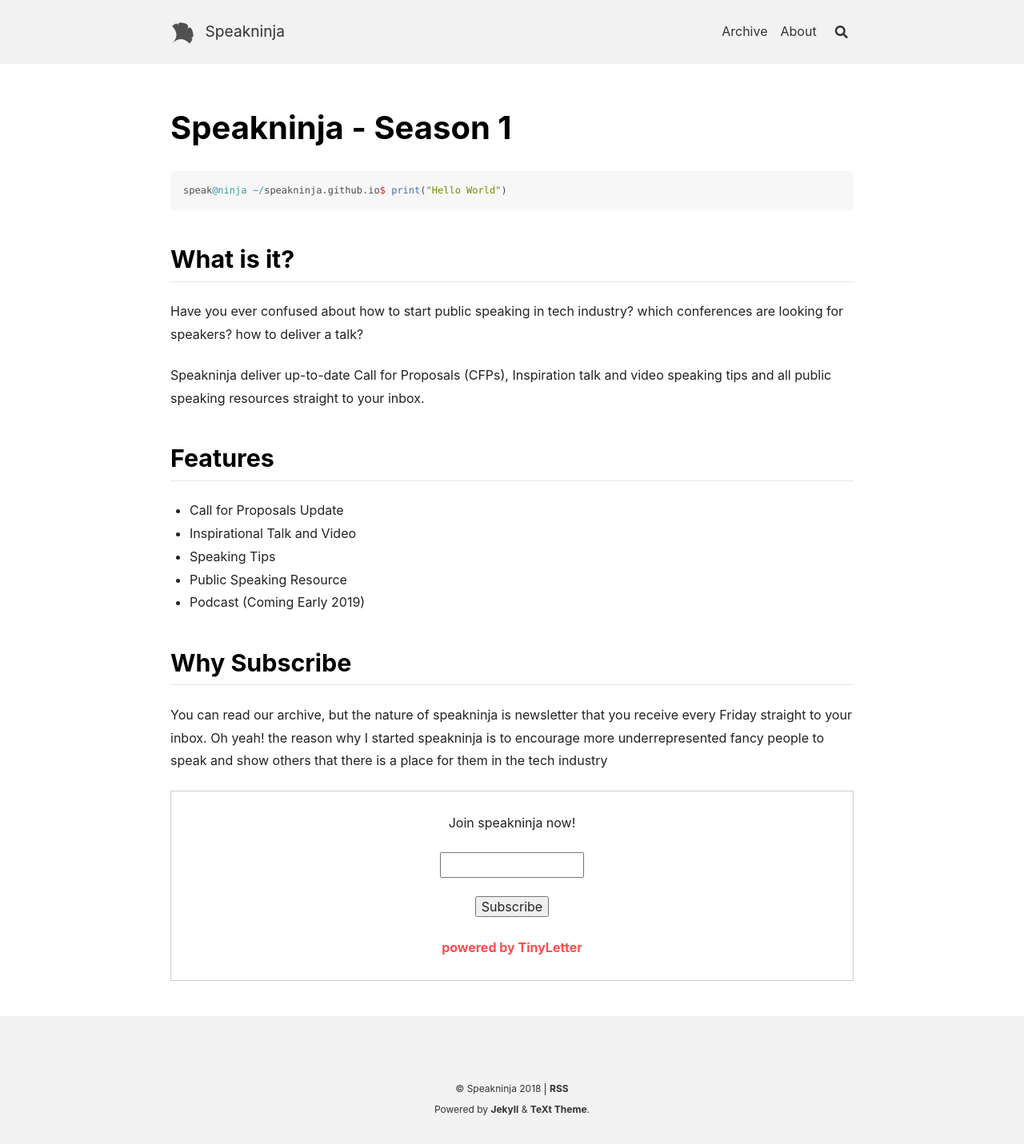
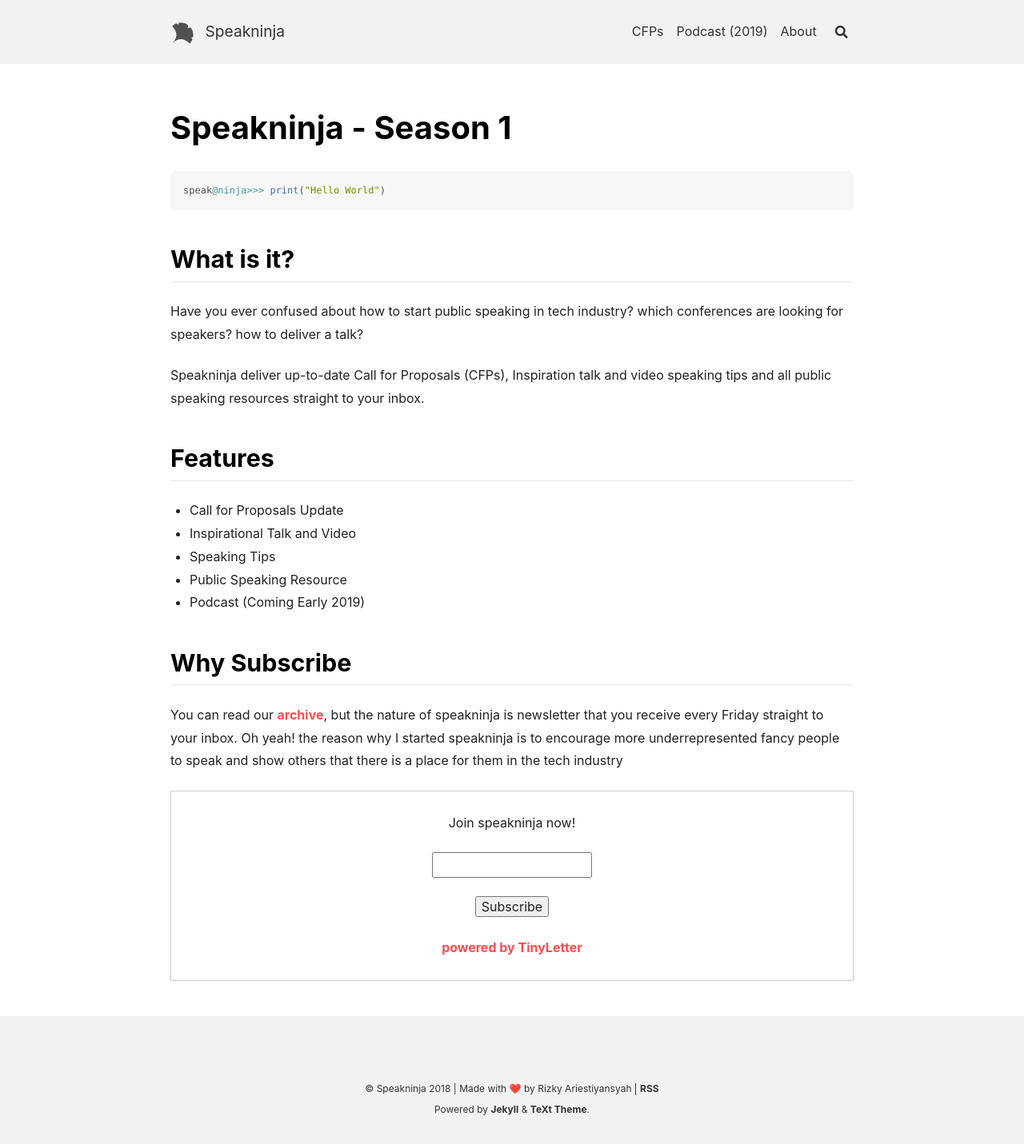
Before and after one commit to speakninja/speakninja.github.io, a Jekyll site: the page built from index.md, in a window 1280 px wide. Shown: the whole page at 80% size. Built offline with Jekyll 4.4.1, drawn with Linux system fonts in a browser that asks for light colours; nearby versions of some CDN libraries.

Commit message:
some update

````diff
--- a/_includes/footer.html
+++ b/_includes/footer.html
@@ -29,7 +29,7 @@
       {%- include snippets/locale-to-string.html locale=site.data.locale.NAV.RSS -%}
       {%- assign _locale_nav_rss = __return -%}
       <p class="menu menu--center">
-        <span>© {{ site.title }} {{ site.data.locale.COPYRIGHT_DATES }}</span>
+        <span>© {{ site.title }} {{ site.data.locale.COPYRIGHT_DATES }} | Made with ❤️ by Rizky Ariestiyansyah</span>
         <a type="application/rss+xml" href="{{ _paths_rss }}">{{ _locale_nav_rss }}</a>
       </p>
       <p>Powered by <a title="Jekyll is a simple, blog-aware, static site generator." href="http://jekyllrb.com/">Jekyll</a> & <a
--- a/index.md
+++ b/index.md
@@ -6,7 +6,7 @@ key: page-about
 ---
 
 ```python
-speak@ninja ~/speakninja.github.io$ print("Hello World")
+speak@ninja>>> print("Hello World")
 ```
 
 ## What is it?
@@ -26,6 +26,6 @@ Speakninja deliver up-to-date Call for Proposals (CFPs), Inspiration talk and vi
 
 ## Why Subscribe
 
-You can read our archive, but the nature of speakninja is newsletter that you receive every Friday straight to your inbox. Oh yeah! the reason why I started speakninja is to encourage more underrepresented fancy people to speak and show others that there is a place for them in the tech industry
+You can read our [archive](http://tinyletter.com/speakninja/archive), but the nature of speakninja is newsletter that you receive every Friday straight to your inbox. Oh yeah! the reason why I started speakninja is to encourage more underrepresented fancy people to speak and show others that there is a place for them in the tech industry
 
-<form style="border:1px solid #ccc;padding:3px;text-align:center;" action="https://tinyletter.com/speakninja" method="post" target="popupwindow" onsubmit="window.open('https://tinyletter.com/speakninja', 'popupwindow', 'scrollbars=yes,width=800,height=600');return true"><p><label for="tlemail">Join speakninja now!</label></p><p><input type="text" style="width:180px" name="email" id="tlemail" /></p><input type="hidden" value="1" name="embed"/><input type="submit" value="Subscribe" /><p><a href="https://tinyletter.com/speakninja" target="_blank">powered by TinyLetter</a></p></form>
+<form style="border:1px solid #ccc;padding:3px;text-align:center;" action="https://tinyletter.com/speakninja" method="post" target="popupwindow" onsubmit="window.open('https://tinyletter.com/speakninja', 'popupwindow', 'scrollbars=yes,width=800,height=600');return true"><p><label for="tlemail">Join speakninja now!</label></p><p><input type="text" style="width:200px" name="email" id="tlemail" /></p><input type="hidden" value="1" name="embed"/><input type="submit" value="Subscribe" /><p><a href="https://tinyletter.com/speakninja" target="_blank">powered by TinyLetter</a></p></form>
````
Also changed, not shown: _data/navigation.yml (+5 -8 lines).
